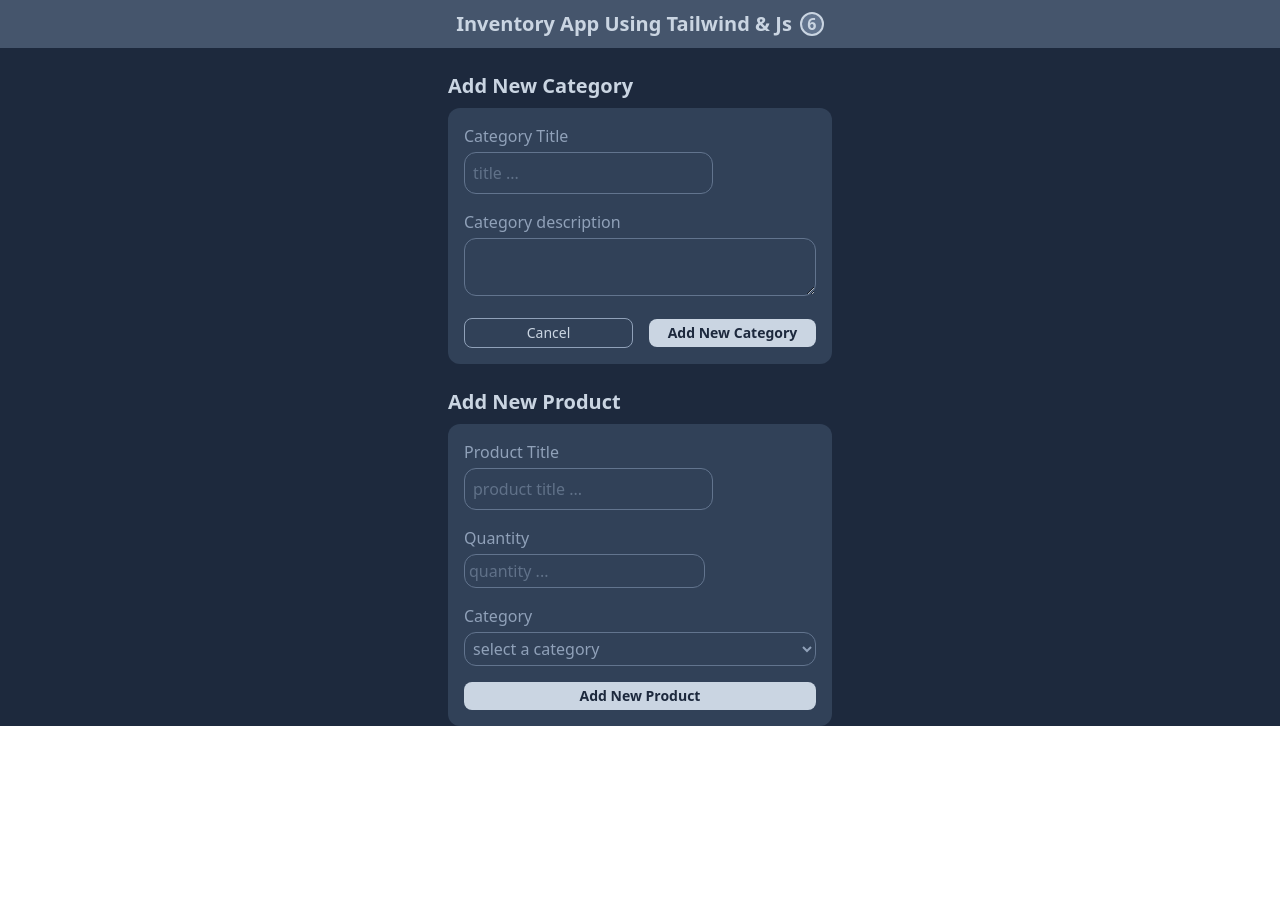
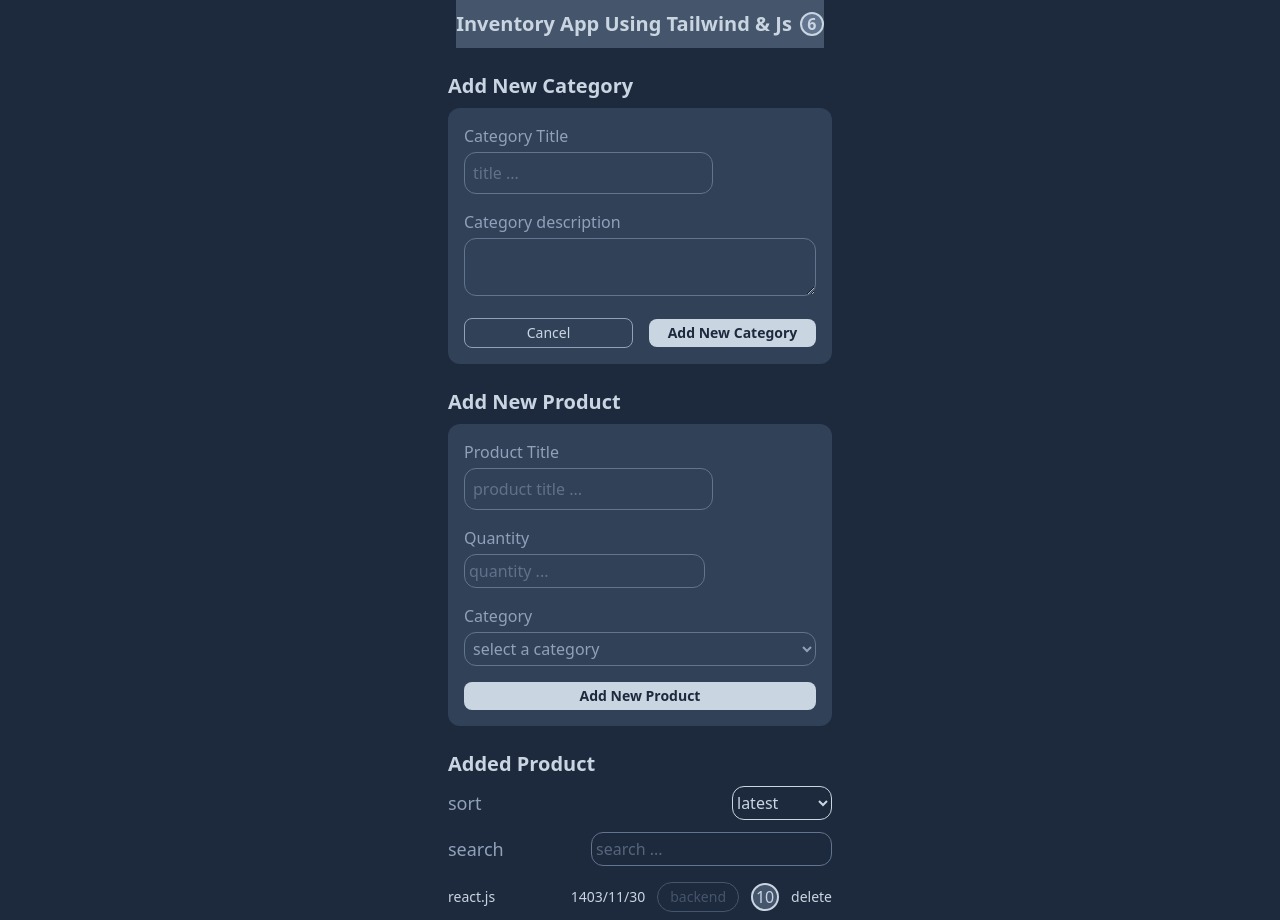
Before and after one commit to marziehalishahi/Inventory-App, a website built with Vite: page index.html in a window 1280 px wide. Before the commit the page ends 800 px from the top, so only its background shows below. Built offline with nearby package versions, Linux system fonts and the light colour scheme.

Commit message:
Added Product

```diff
--- a/index.html
+++ b/index.html
@@ -9,7 +9,7 @@
 </head>
 
 <body>
-  <div class="bg-slate-800 h-auto w-screen">
+  <div class="bg-slate-800 min-w-screen min-h-screen flex flex-col items-center justify-center">
     <!-- app bar -->
     <div class="bg-slate-600 flex items-center justify-center h-12 gap-x-2 mb-6">
       <h1 class="text-slate-300 font-bold text-xl">
@@ -62,16 +62,50 @@
           <div>
             <label for="product-category" class="block mb-1 text-slate-400">Category</label>
             <select name="product category" id="product-category" type="number"
-            class="bg-transparent w-full rounded-xl border border-slate-500 text-slate-400 p-1">
-          <option class="bg-slate-500 text-slate-300 text-sm font-light" value="">select a category</option>
-          <option class="bg-slate-500 text-slate-300 text-sm font-light" value="backend">backend</option>
-          <option class="bg-slate-500 text-slate-300 text-sm font-light" value="frontend">frontend</option>
-          </select>
+              class="bg-transparent w-full rounded-xl border border-slate-500 text-slate-400 p-1">
+              <option class="bg-slate-500 text-slate-300 text-sm font-light" value="">select a category</option>
+              <option class="bg-slate-500 text-slate-300 text-sm font-light" value="backend">backend</option>
+              <option class="bg-slate-500 text-slate-300 text-sm font-light" value="frontend">frontend</option>
+            </select>
           </div>
           <div class="flex items-center justify-center">
-            <button class="cursor-pointer w-full rounded-lg bg-slate-300 text-slate-800 font-bold text-sm py-1">Add New Product</button>
+            <button class="cursor-pointer w-full rounded-lg bg-slate-300 text-slate-800 font-bold text-sm py-1">Add New
+              Product</button>
           </div>
         </form>
+      </div>
+      <!-- product list -->
+      <div>
+        <h2 class="text-slate-300 font-bold text-xl mb-2">Added Product</h2>
+        <!-- sort -->
+        <div class="flex items-center justify-between gap-x-4 mb-3">
+          <span class="text-slate-400 text-lg font-medium">sort</span>
+          <div>
+            <select class="border border-slate-300 rounded-xl w-25 py-1 text-slate-300 font-normal" name="sort"
+              id="sort">
+              <option class="text-slate-300 font-light bg-slate-500 text-sm " value="latest">latest</option>
+              <option class="text-slate-300 font-light bg-slate-500 text-sm " value="oldest">oldest</option>
+            </select>
+          </div>
+        </div>
+        <!-- search -->
+        <div class="flex items-center justify-between gap-x-4 mb-4">
+          <span class="text-slate-400 text-lg font-medium">search</span>
+          <div>
+            <input type="text" name="search" id="search" placeholder="search ..."
+              class="bg-transparent rounded-xl border border-slate-500 text-slate-400 p-1">
+          </div>
+        </div>
+      </div>
+      <!-- product sub list -->
+      <div class="flex items-center justify-between mb-2">
+        <span class="text-slate-300 text-sm font-medium">react.js</span>
+        <div class="flex items-center justify-center gap-x-3">
+          <span class="text-slate-300 text-sm font-medium">1403/11/30</span>
+          <button class="rounded-2xl border border-slate-600 py-1 px-3 text-slate-600 font-normal text-sm cursor-pointer">backend</button>
+          <span class="border-2 border-slate-300 rounded-full w-7 h-7 flex items-center justify-center bg-slate-600 text-slate-300 font-medium">10</span>
+          <span class="text-slate-300 text-sm font-medium">delete</span>
+        </div>
       </div>
     </div>
 
```
